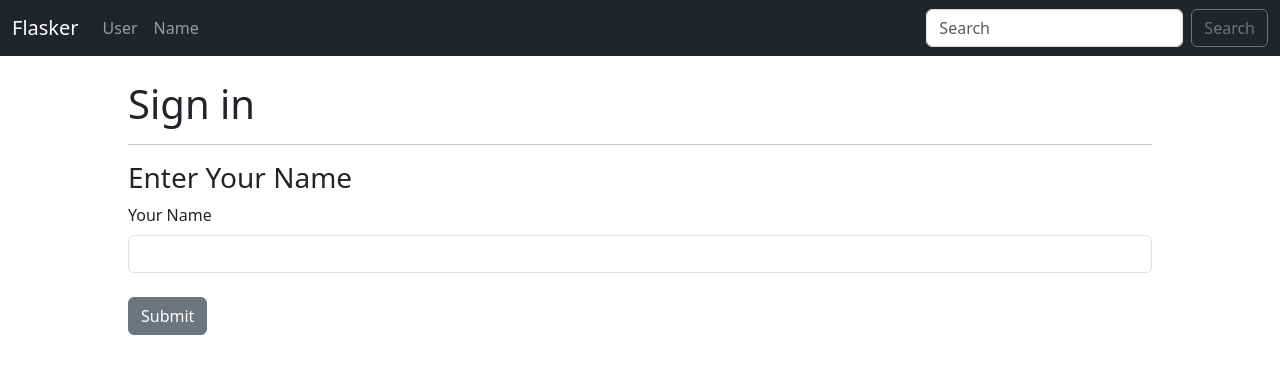
After one commit to mahmoudi-1798/flasker, a Flask app: page /name in a window 1280 px wide. The commit adds this page. Shown: the top 374 px of the page. Run offline with Flask 3, Linux system fonts and the light colour scheme.

Commit message:
adding name form

```diff
--- a/main.py
+++ b/main.py
@@ -1,6 +1,20 @@
 from flask import Flask, render_template
+from flask_wtf import FlaskForm
+from wtforms import StringField, SubmitField
+from wtforms.validators import DataRequired
+from dotenv import load_dotenv
+
+#load the environmental variables from the .env file
+load_dotenv()
 
 app = Flask(__name__)
+app.config["SECRET_KEY"] = "my super secret key"
+
+#Form class, inherited from FlaskForm
+class NamerForm(FlaskForm):
+    name = StringField("Your Name", validators=[DataRequired()])
+    submit = SubmitField("Submit")
+
 
 #Home page
 @app.route('/')
@@ -22,3 +36,14 @@ def page_not_found(e):
 @app.errorhandler(500)
 def server_error(e):
     return render_template("500.html"), 500
+
+@app.route("/name", methods=["GET", "POST"])
+def name():
+    name = None
+    form = NamerForm()
+    #validate form
+    if form.validate_on_submit():
+        name = form.name.data
+        form.name.data = ''
+
+    return render_template("name.html", name=name, form=form)
--- a/templates/base.html
+++ b/templates/base.html
@@ -9,7 +9,7 @@
   <body>
     {% include "navbar.html" %}
     <br>
-    <div>
+    <div  style="padding-left: 10%; padding-right: 10%;">
         {% block content%}
         {% endblock %}
     </div>
--- /dev/null
+++ b/templates/name.html
@@ -0,0 +1,21 @@
+{% extends "base.html" %}
+
+{% block content %}
+
+    {% if name %}
+        <h1>Welcome {{ name }}</h1>
+    {% else %}
+        <h1>Sign in</h1>
+        <hr>
+        <h3>Enter Your Name</h3>
+        <form method="POST">
+            {{ form.hidden_tag() }}
+
+            {{ form.name.label(class="form-label") }}
+            {{ form.name(class="form-control") }}
+            <br>
+            {{ form.submit(class="btn btn-secondary") }}
+        </form>
+    {% endif %}
+
+{% endblock %}
--- a/templates/navbar.html
+++ b/templates/navbar.html
@@ -9,10 +9,13 @@
           <li class="nav-item">
             <a class="nav-link" href="{{ url_for('user',name='John') }}">User</a>
           </li>
+          <li class="nav-item">
+            <a class="nav-link" href="{{ url_for('name') }}">Name</a>
+          </li>
         </ul>
         <form class="d-flex" role="search">
           <input class="form-control me-2" type="search" placeholder="Search" aria-label="Search">
-          <button class="btn btn-outline-success" type="submit">Search</button>
+          <button class="btn btn-outline-secondary" type="submit">Search</button>
         </form>
       </div>
     </div>
```
